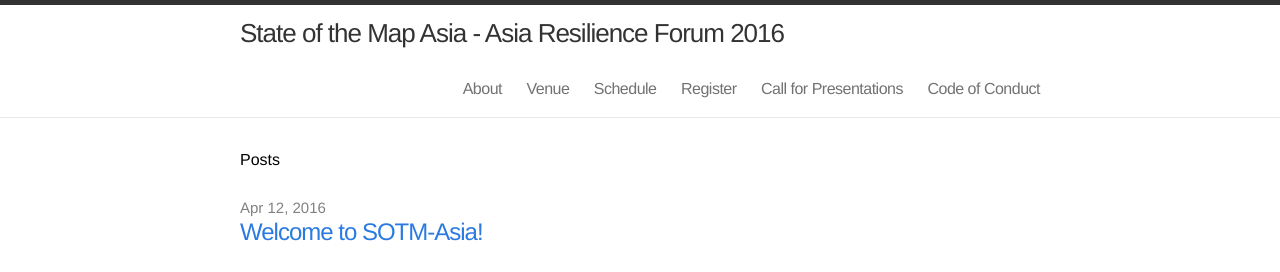
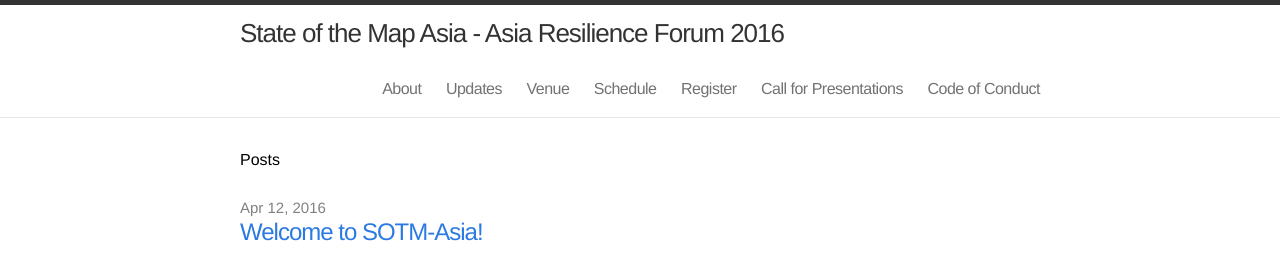
Before and after one commit to sotm-asia/sotm-asia-2016-website, a Jekyll site: the page built from index.html, in a window 1280 px wide. Shown: the top 272 px of the page. Built offline with Jekyll 4.4.1, drawn with Linux system fonts in a browser that asks for light colours.

```diff
--- a/_includes/header.html
+++ b/_includes/header.html
@@ -18,6 +18,7 @@
       </a>
       <div class="trigger">
         <a class="page-link" href="{{site.baseurl}}/about">About</a>
+	<a class="page-link" href="{{site.baseurl}}/updates">Updates</a>
         <a class="page-link" href="{{site.baseurl}}/venue">Venue</a>
 	<a class="page-link" href="{{site.baseurl}}/schedule">Schedule</a>
 	<a class="page-link" href="{{site.baseurl}}/register">Register</a>
```
